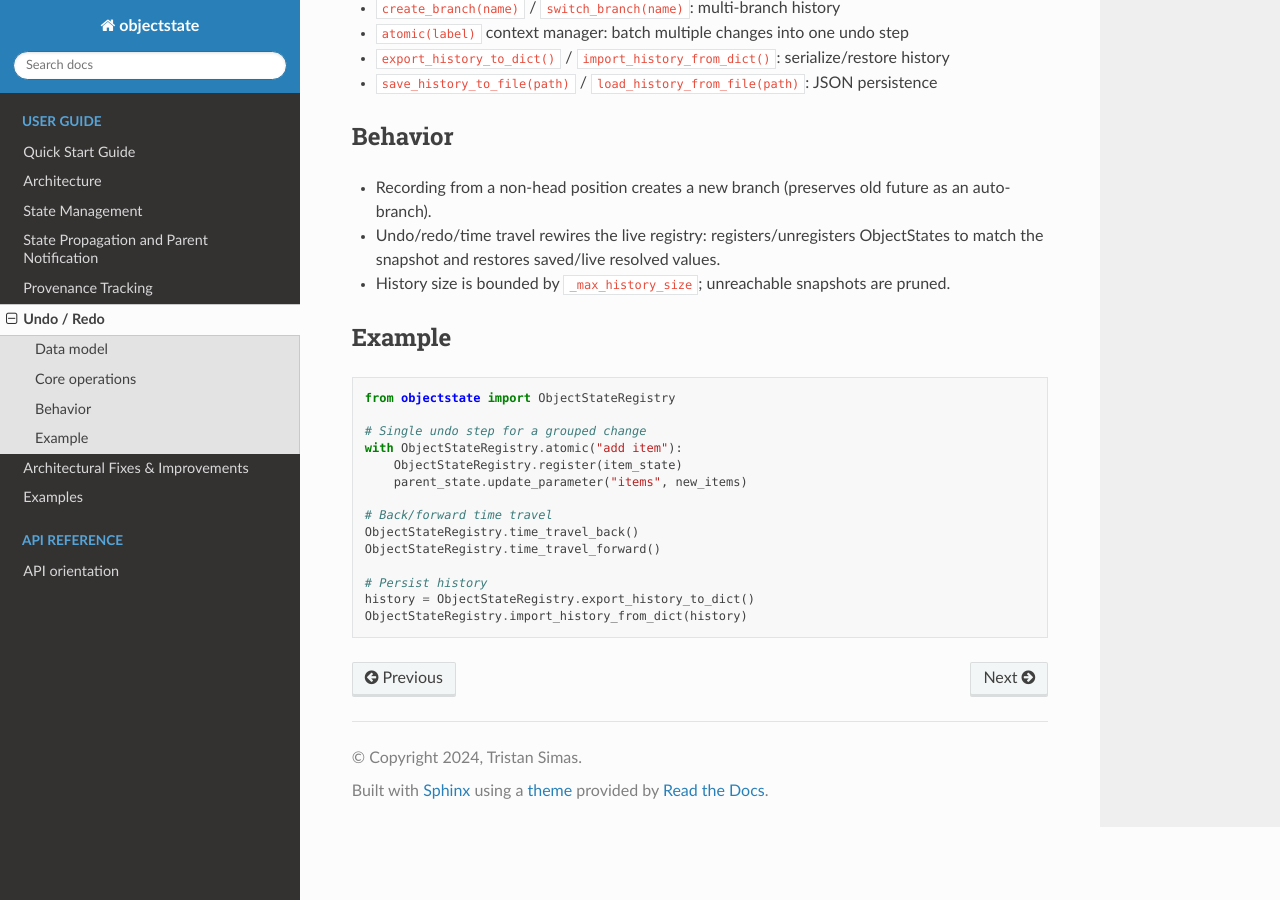
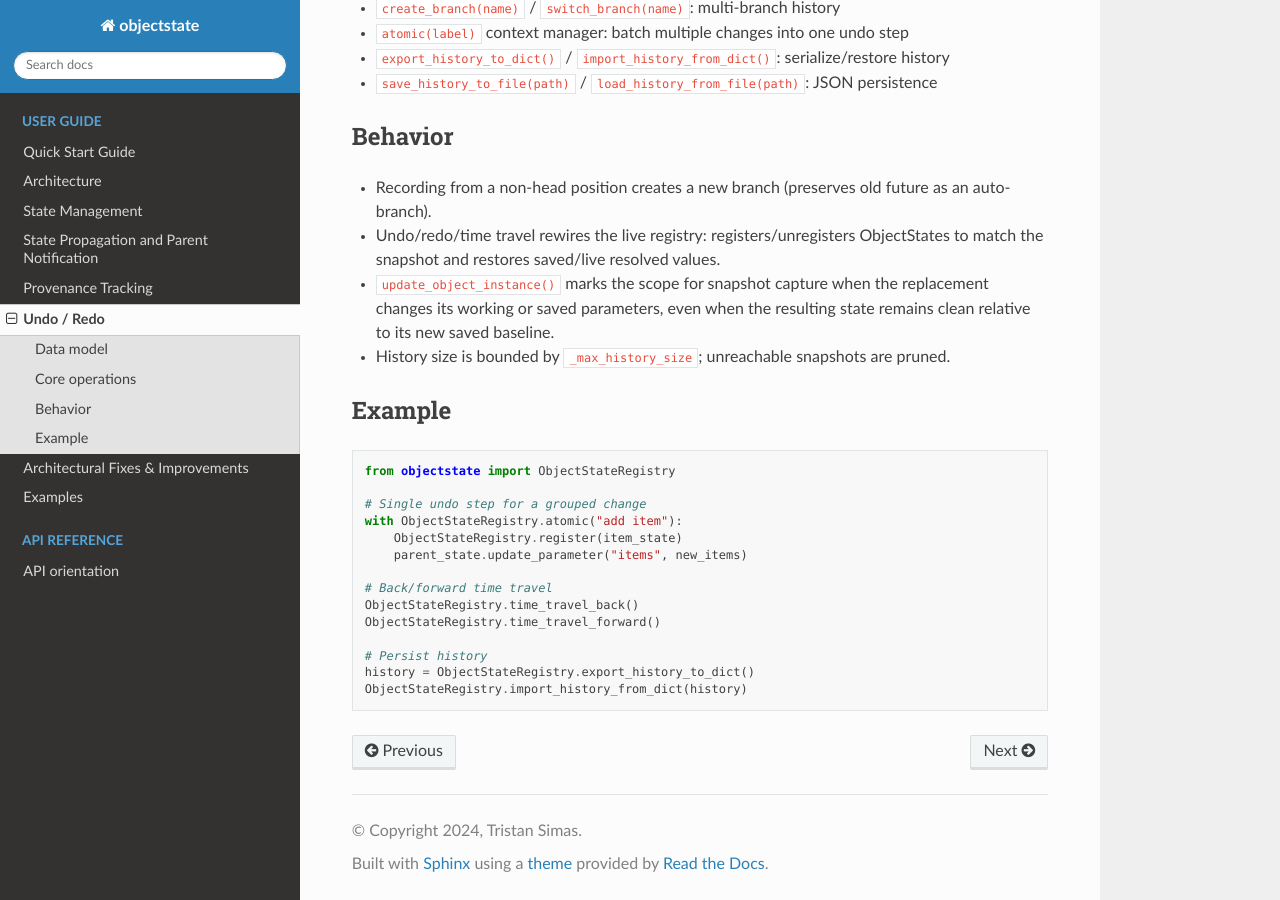
Before and after one commit to OpenHCSDev/ObjectState, a Sphinx documentation site: the page built from docs/undo_redo.rst, in a window 1280 px wide and 900 px high, scrolled down 597 px. Built offline with Sphinx 7.4.7 and the Read the Docs theme 3.1.0, drawn with Linux system fonts in a browser that asks for light colours.

Commit message:
Document clean declaration snapshot capture

```diff
--- a/docs/undo_redo.rst
+++ b/docs/undo_redo.rst
@@ -26,6 +26,9 @@ Behavior
 --------
 - Recording from a non-head position creates a new branch (preserves old future as an auto-branch).
 - Undo/redo/time travel rewires the live registry: registers/unregisters ObjectStates to match the snapshot and restores saved/live resolved values.
+- ``update_object_instance()`` marks the scope for snapshot capture when the
+  replacement changes its working or saved parameters, even when the resulting
+  state remains clean relative to its new saved baseline.
 - History size is bounded by ``_max_history_size``; unreachable snapshots are pruned.
 
 Example
```
